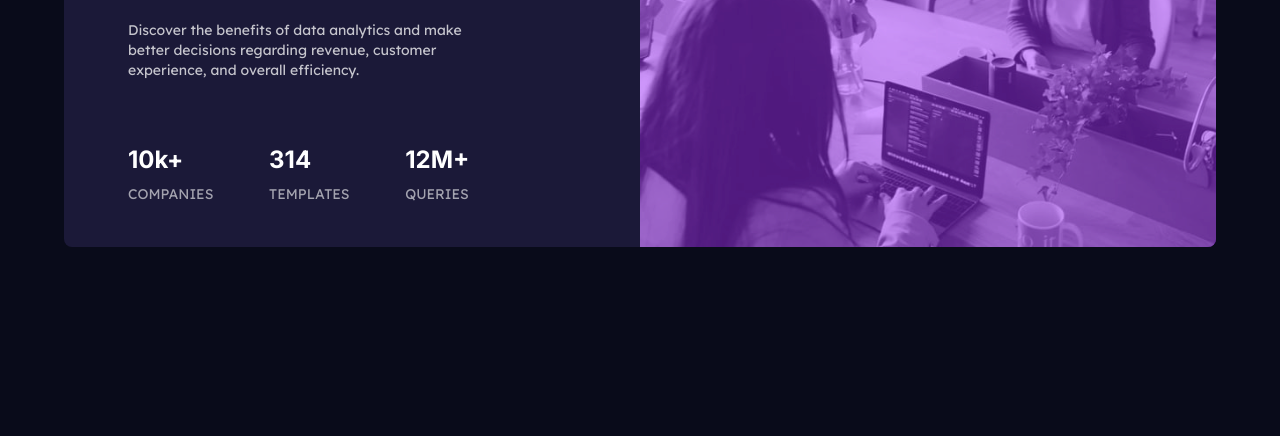
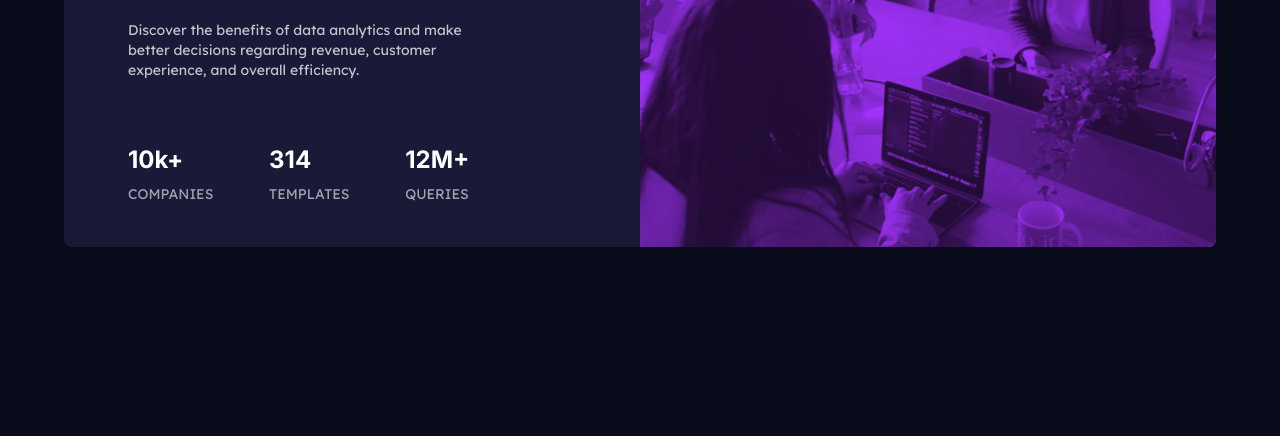
Before and after one commit to djbedford/fm-stats-preview-card, a website: page public/index.html in a window 1280 px wide. Shown: the part 364-800 px from the top of the page. Drawn offline with Linux system fonts and the light colour scheme.

Commit message:
Add blend mode to image to more accurately reflect design

```diff
--- a/public/index.html
+++ b/public/index.html
@@ -15,12 +15,12 @@
         class="mx-4 flex max-w-sm flex-col rounded-lg bg-primary lg:max-w-6xl lg:flex-row"
       >
         <div
-          class="mb-8 rounded-t-lg bg-purple-800 brightness-125 lg:order-2 lg:mb-0 lg:w-2/4 lg:rounded-r-lg lg:rounded-tl-none"
+          class="mb-8 rounded-t-lg bg-purple-800 brightness-150 lg:order-2 lg:mb-0 lg:w-2/4 lg:rounded-r-lg lg:rounded-tl-none"
         >
           <img
             src="images/image-header-mobile.jpg"
             alt="three people sitting at a desk with a computer"
-            class="rounded-t-lg opacity-40 lg:rounded-r-lg lg:rounded-tl-none"
+            class="rounded-t-lg opacity-80 lg:rounded-r-lg lg:rounded-tl-none mix-blend-multiply"
           />
         </div>
         <div class="lg:w-1/2 lg:pl-16 lg:pt-16">
```
Also changed, not shown: README.md, public/main.css.
